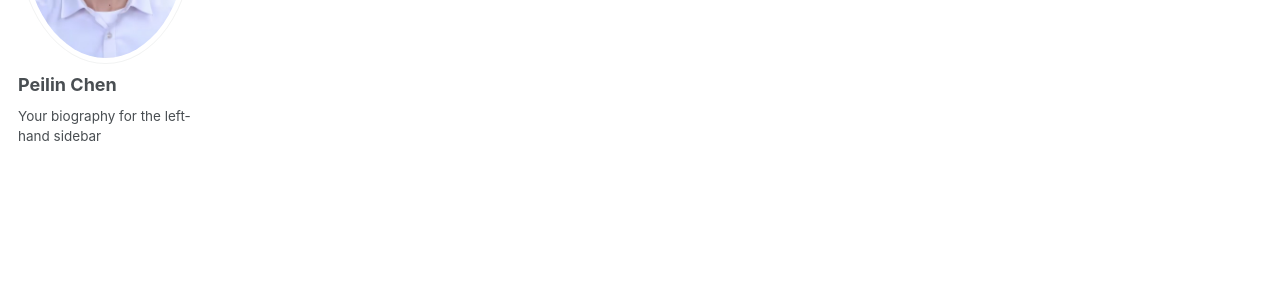
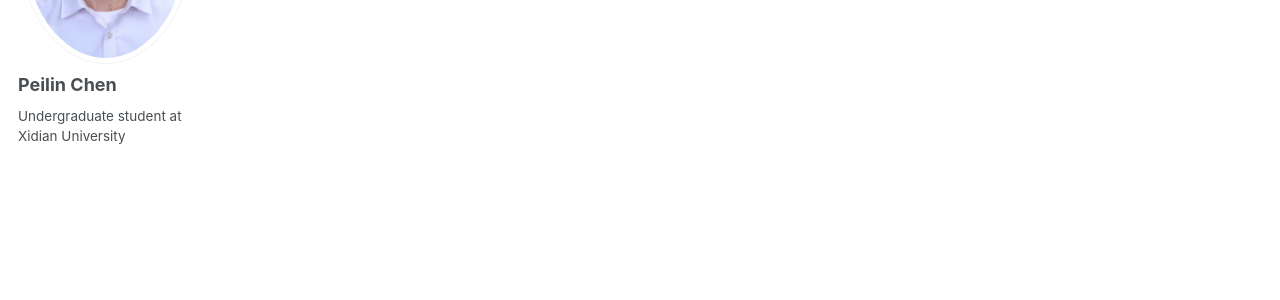
Before and after one commit to peilin-chen/peilin-chen.github.io, a Jekyll site: the page built from _pages/about.md, in a window 1280 px wide. Shown: the part 299-599 px from the top of the page. Built offline with Jekyll 4.4.1, drawn with Linux system fonts in a browser that asks for light colours.

Commit message:
Update _config.yml

```diff
--- a/_config.yml
+++ b/_config.yml
@@ -82,7 +82,7 @@ analytics:
 author:
   name             : "Peilin Chen"
   avatar           : "profile.jpg"
-  bio              : "Your biography for the left-hand sidebar"
+  bio              : "Undergraduate student at Xidian University"
   #location         : "Location"
   employer         :
   #pubmed           : "https://www.ncbi.nlm.nih.gov/pubmed/?term=john+snow"
```
